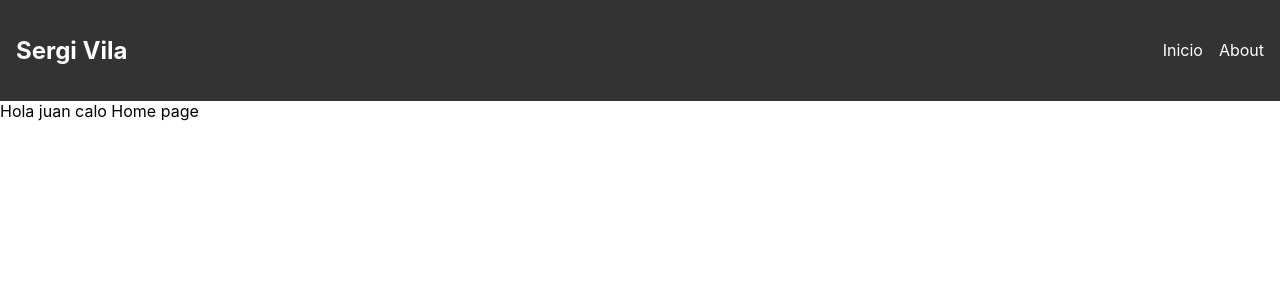
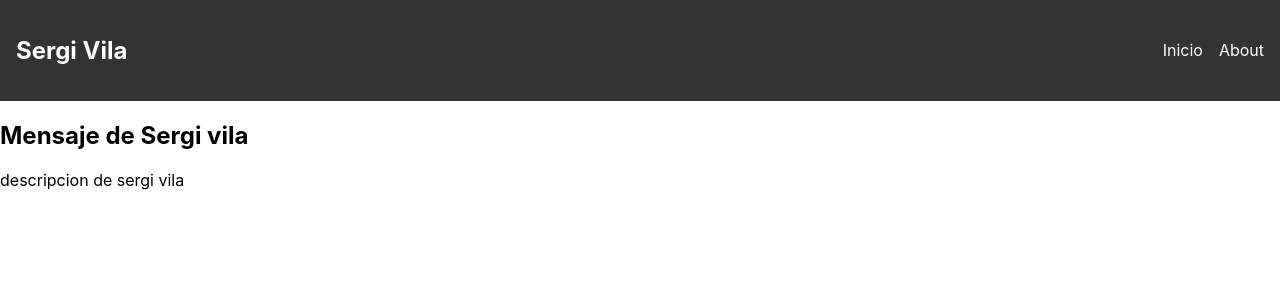
Before and after one commit to 100451218/portfolio, a React (Create React App) app: page / in a window 1280 px wide. Shown: the top 300 px of the page. Built offline with nearby package versions, Linux system fonts and the light colour scheme.

Commit message:
Footer creado

```diff
--- a/src/App.js
+++ b/src/App.js
@@ -4,6 +4,7 @@ import logo from './logo.svg';
 import Home from './pages/Home'
 import About from './pages/About'
 import Header from './components/Header';
+import Footer from "./components/Footer";
 
 import './App.css';
 
--- a/src/components/Footer.jsx
+++ b/src/components/Footer.jsx
@@ -0,0 +1,16 @@
+import React from "react";
+import "./Footer.css";
+
+function Footer() {
+  return (
+    <footer className="footer">
+
+      <ul className="social-links">
+        <li><a href="https://linkedin.com/in/sergi-vila-marin" target="_blank" rel="noreferrer">LinkedIn</a></li>
+        <li><a href="https://github.com/100451218" target="_blank" rel="noreferrer">GitHub</a></li>
+      </ul>
+    </footer>
+  );
+}
+
+export default Footer;
--- a/src/pages/Home.jsx
+++ b/src/pages/Home.jsx
@@ -2,9 +2,12 @@ import React from "react";
 
 
 function Home(){
-    return (<div>
-        Hola juan calo
-        Home page
+    return (
+    <div>
+        <section className="home">
+            <h1>Mensaje de Sergi vila</h1>
+            <p> descripcion de sergi vila</p>
+        </section>
     </div>
     )
 }
```
Also changed, not shown: src/components/Footer.css (added).
